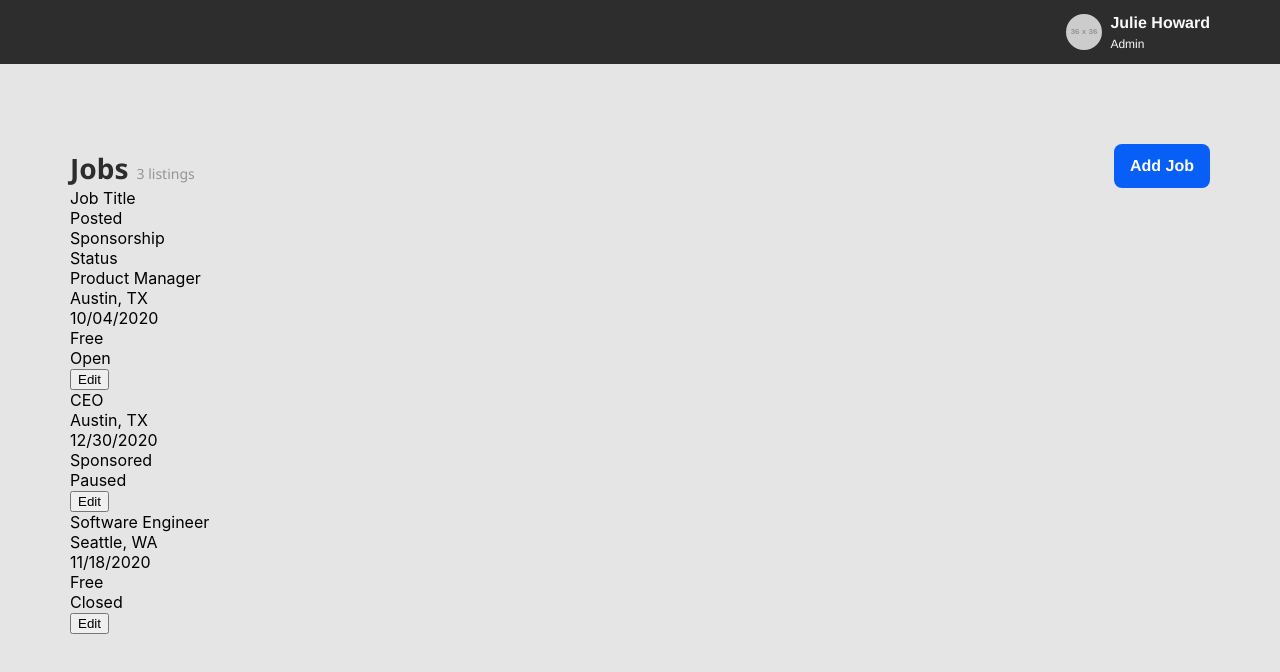
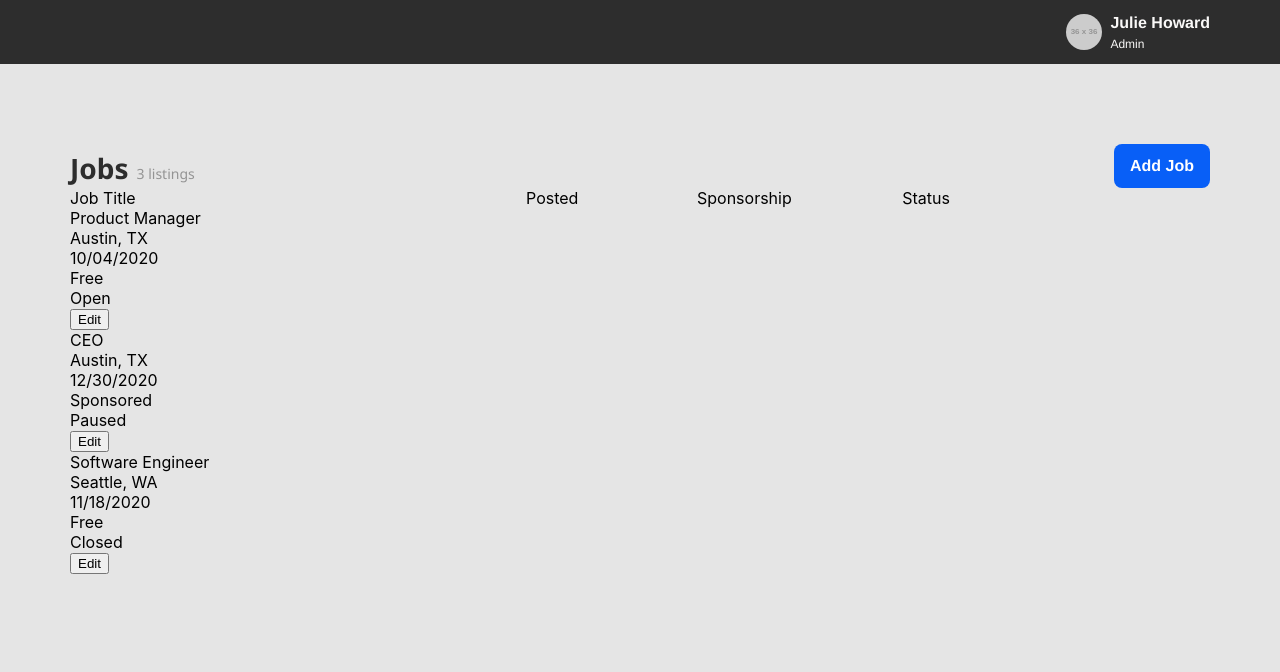
Before and after one commit to christinakerr/frontend-exercise, a React (Create React App) app: page / in a window 1280 px wide. Shown: the top 672 px of the page. Built offline with nearby package versions, Linux system fonts and the light colour scheme.

Commit message:
Aligned the listing headings to the job grid

```diff
--- a/src/components/Job.js
+++ b/src/components/Job/Job.js
@@ -1,5 +1,5 @@
 import React from 'react'
-import Button from "./Button"
+import Button from "../Button"
 import { Link } from "react-router-dom"
 
 function Job(props) {
--- a/src/index.css
+++ b/src/index.css
@@ -66,3 +66,12 @@ main, header {
   color: #FFFFFF;
   border-style: none;
 }
+
+.job-grid {
+  display: grid;
+  grid-template-columns: 40% 15% 18% 15% auto;
+}
+
+#title-col-head {
+  grid-column: 1 / 2;
+}
--- a/src/pages/Listings/Listings.js
+++ b/src/pages/Listings/Listings.js
@@ -1,5 +1,5 @@
 import React from 'react'
-import Job from "../../components/Job";
+import Job from "../../components/Job/Job";
 import { Link } from "react-router-dom"
 import "./Listings.css"
 
@@ -23,14 +23,17 @@ function Listings(props) {
                 </div>
                 <Link to="/add" data-testid="add-job-btn"><button className="btn-primary">Add Job</button></Link>
             </div>
-            <div>Job Title</div>
+            <div className="job-grid">
+                <div id="title-col-head">Job Title</div>
                 <div>Posted</div>
                 <div>Sponsorship</div>
                 <div>Status</div>
+                <div></div>
                 <div>
                     {
                         jobMap ? jobMap : <h4>No jobs found.</h4>
                     }
+                </div>
             </div>
         </main>
     );
```
Also changed, not shown: src/components/Job/Job.css (added), src/pages/Listings/Listings.css (line endings or trailing spaces). Lines whose indentation alone changed are shown as unchanged.
